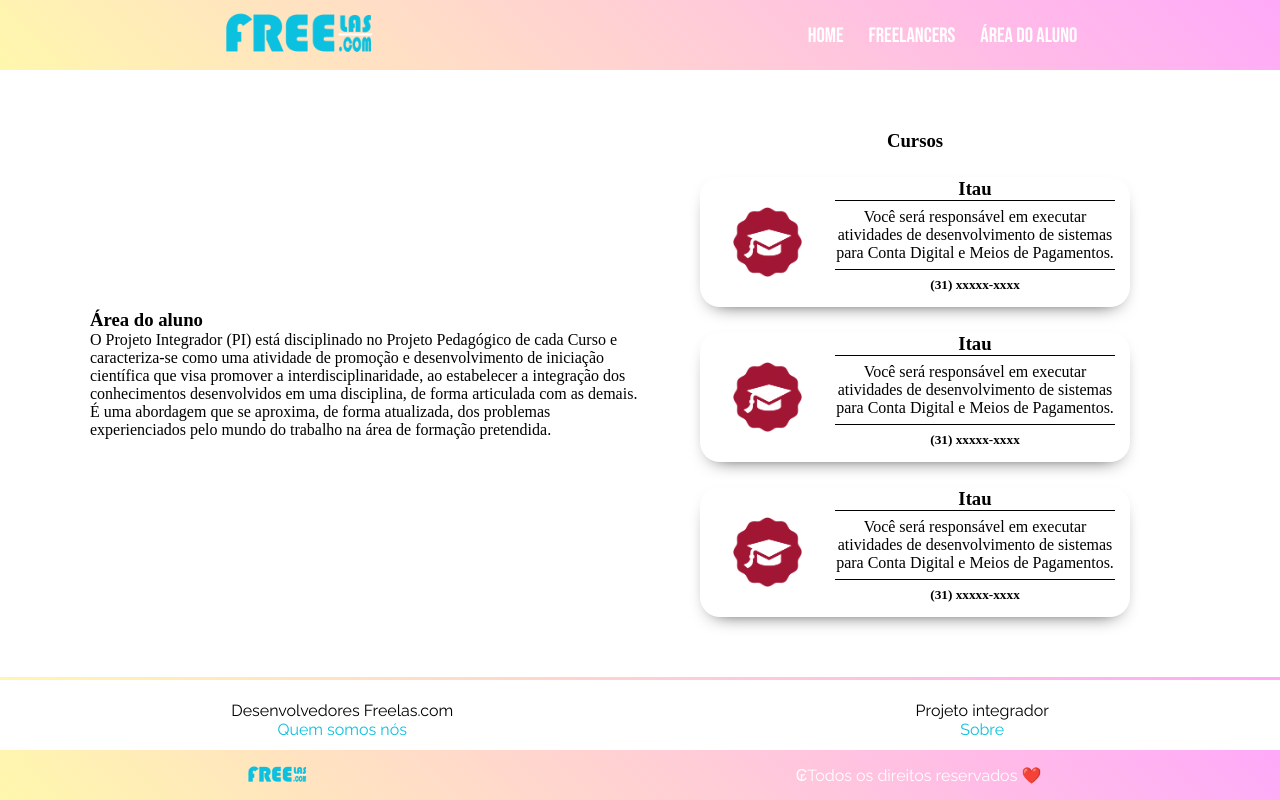
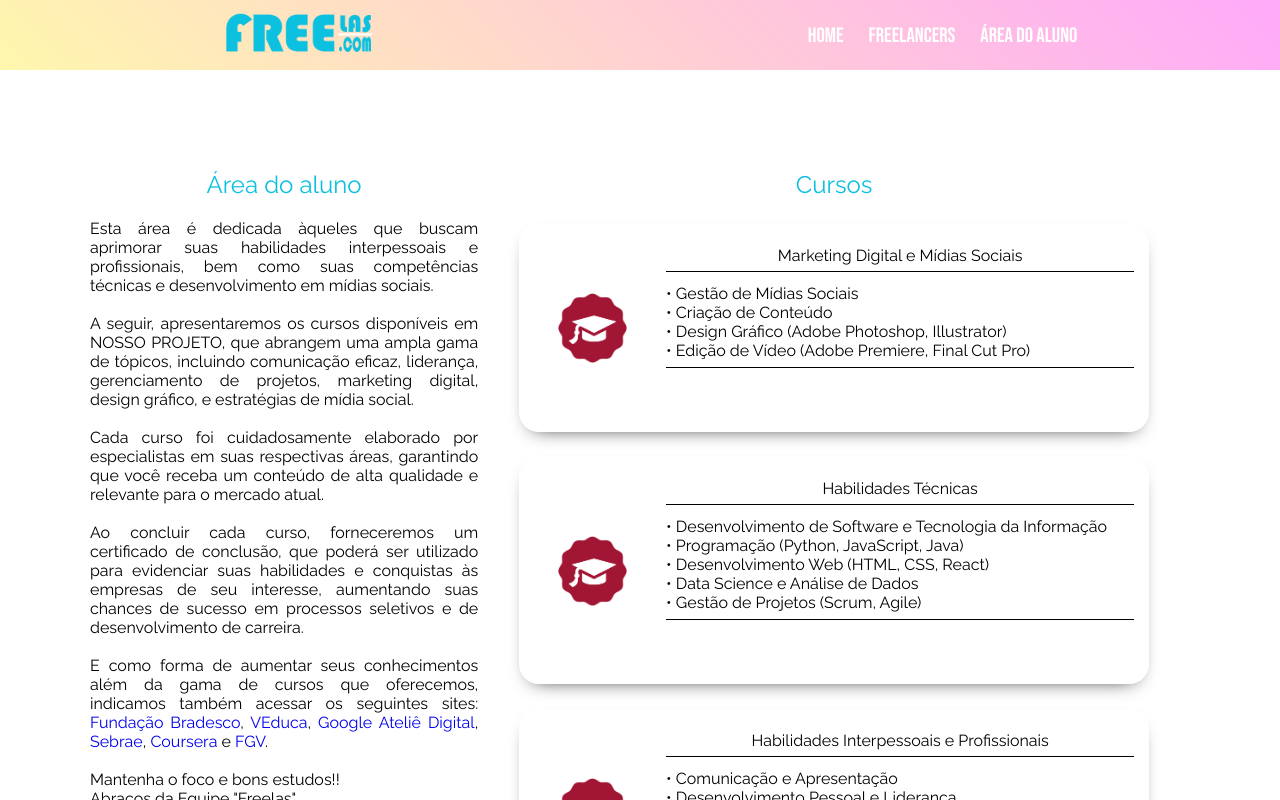
Before and after one commit to Samue1-Martins/freelas.com, a React (Vite) app: page /area-aluno in a window 1280 px wide. Shown: the top 800 px of the page. Built offline with nearby package versions, Linux system fonts and the light colour scheme.

Commit message:
feat: adding features

```diff
--- /dev/null
+++ b/src/components/CardCurso/CardCurso.css
@@ -0,0 +1,57 @@
+.cardCurso {
+    width: 600px;
+    background-color: blue;
+    display: flex;
+    align-items: center;
+    flex-direction: row;
+    background-color: #ffffff;
+    box-shadow: 0 8px 20px -13px #000000;
+    border-radius: 20px;
+    padding: 15px;
+    margin-top: 25px;
+    gap: 15px;
+}
+
+.cardLogo {
+    height: 70px;
+    width: 150px;
+    display: flex;
+    justify-content: center;
+    align-items: center;
+}
+
+.cardLogo img {
+    height: 100%;
+}
+
+.cardDescrição {
+    width: 100%;
+    margin: 0px 0px 5px 0px;
+}
+
+.cardDescriçãoEmpresa {
+    text-align: center;
+    border-bottom: 1px solid #000000;
+    height: 25px;
+    padding: 7px 0px 0px 0px;
+    margin: 0px 0px 5px 0px;
+    gap: 5px;
+}
+
+.cardDescriçãoVaga {
+    padding: 7px 0px 7px 0px;
+    text-align: center;
+}
+
+.cardDescriçãoContato {
+    height: 30px;
+    text-align: center;
+    padding: 7px 0px 7px 0px;
+}
+
+h4,
+h5 {
+    font-family: "Raleway", sans-serif;
+    font-size: 1em;
+    font-weight: 400;
+}
--- /dev/null
+++ b/src/components/CardCurso/CardCurso.jsx
@@ -0,0 +1,78 @@
+import React from "react";
+import './CardCurso.css'
+import logoCurso from '../../assets/Images/logoCurso.png'
+
+function CardCurso() {
+    return (
+        <>
+            <div className="cardCurso">
+                <div className="cardLogo">
+                    <img src={logoCurso} alt="" />
+                </div>
+                <div className="cardDescrição">
+                    <div className="cardDescriçãoEmpresa">
+                        <h4>Marketing Digital e Mídias Sociais</h4>
+                    </div>
+                    <div className="cardDescriçãoVaga">
+                        <p>
+                            •	Gestão de Mídias Sociais <br />
+                            •	Criação de Conteúdo <br />
+                            •	Design Gráfico (Adobe Photoshop, Illustrator)<br />
+                            •	Edição de Vídeo (Adobe Premiere, Final Cut Pro)
+                        </p>
+                    </div>
+                    <div className="cardDescriçãoContato">
+                        {/* <h5>(31) xxxxx-xxxx</h5> */}
+                    </div>
+                </div>
+            </div>
+
+            <div className="cardCurso">
+                <div className="cardLogo">
+                    <img src={logoCurso} alt="" />
+                </div>
+                <div className="cardDescrição">
+                    <div className="cardDescriçãoEmpresa">
+                        <h4>Habilidades Técnicas</h4>
+                    </div>
+                    <div className="cardDescriçãoVaga">
+                        <p>
+                            •	Desenvolvimento de Software e Tecnologia da Informação <br />
+                            •	Programação (Python, JavaScript, Java) <br />
+                            •	Desenvolvimento Web (HTML, CSS, React) <br />
+                            •	Data Science e Análise de Dados <br />
+                            •	Gestão de Projetos (Scrum, Agile)
+                        </p>
+                    </div>
+                    <div className="cardDescriçãoContato">
+                        {/* <h5>(31) xxxxx-xxxx</h5> */}
+                    </div>
+                </div>
+            </div>
+
+            <div className="cardCurso">
+                <div className="cardLogo">
+                    <img src={logoCurso} alt="" />
+                </div>
+                <div className="cardDescrição">
+                    <div className="cardDescriçãoEmpresa">
+                        <h4>Habilidades Interpessoais e Profissionais</h4>
+                    </div>
+                    <div className="cardDescriçãoVaga">
+                        <p>
+                            •	Comunicação e Apresentação <br />
+                            •	Desenvolvimento Pessoal e Liderança <br />
+                            •	Empreendedorismo e Inovação <br />
+                            •	Preparação para o Mercado de Trabalho
+                        </p>
+                    </div>
+                    <div className="cardDescriçãoContato">
+                        {/* <h5>(31) xxxxx-xxxx</h5> */}
+                    </div>
+                </div>
+            </div>
+        </>
+    )
+}
+
+export default CardCurso
--- a/src/components/CardTrabalhos/CardTrabalho.jsx
+++ b/src/components/CardTrabalhos/CardTrabalho.jsx
@@ -1,21 +1,49 @@
 import React from "react";
 import './CardTrabalho.css'
 import logoCurso from '../../assets/Images/logoCurso.png'
+import logoPerfume from '../../assets/Images/logoPerfume.png'
 
 function cardTrabalho() {
     return (
         <>
-        <div className="card">
+            <div className="card">
                 <div className="cardLogo">
                     <img src={logoCurso} alt="" />
                 </div>
                 <div className="cardDescrição">
                     <div className="cardDescriçãoEmpresa">
-                        <h3>Itau</h3>
+                        <h3>Habilidades Técnicas</h3>
                     </div>
                     <div className="cardDescriçãoVaga">
-                        <p>Você será responsável em executar atividades de desenvolvimento de sistemas para Conta Digital e Meios de Pagamentos.
-                            </p>
+                        <p>
+                            •	Desenvolvimento de Software e Tecnologia da Informação <br />
+                            •	Programação (Python, JavaScript, Java) <br />
+                            •	Desenvolvimento Web (HTML, CSS, React) <br />
+                            •	Data Science e Análise de Dados <br />
+                            •	Gestão de Projetos (Scrum, Agile)
+                        </p>
+                    </div>
+                    <div className="cardDescriçãoContato">
+                        <h5>(31) xxxxx-xxxx</h5>
+                    </div>
+                </div>
+            </div>
+
+            <div className="card">
+                <div className="cardLogo">
+                    <img src={logoPerfume} alt="" />
+                </div>
+                <div className="cardDescrição">
+                    <div className="cardDescriçãoEmpresa">
+                        <h3>Glamour Avenue</h3>
+                    </div>
+                    <div className="cardDescriçãoVaga">
+                        <p>
+                            Atendente temporaria no Glamour Avenue
+                            Horário: 08:00 as 16:00
+                            <br></br>
+                            Segunda a sábado
+                        </p>
                     </div>
                     <div className="cardDescriçãoContato">
                         <h5>(31) xxxxx-xxxx</h5>
--- a/src/components/screens/AreaAluno/AreaAluno.css
+++ b/src/components/screens/AreaAluno/AreaAluno.css
@@ -3,21 +3,22 @@
     flex-direction: row;
     flex: 1;
     justify-content: space-evenly;
-    align-items: center;
     margin-bottom: 20px;
     width: 80%;
     height: 100%;
     width: min(100%, 1100px);
     margin: 0 auto;
+    padding-top: 100px;
 }
 
 .area1{
     display: flex;
     justify-content: flex-start;
-    align-items: start;
+    align-items: center;
     flex-direction: column;
-    width: 100%;
+    width: 600px;
     height: 100%;
+    gap: 20px;
 }
 
 .area2{
@@ -28,3 +29,17 @@
     width: 100%;
     height: 100%;
 }
+
+h3{
+    font-family: "Raleway", sans-serif;
+    font-size: 1.5em;
+    font-weight: 400;
+    color: #0CC0DF;
+}
+
+p{
+    font-family: "Raleway", sans-serif;
+    font-size: 1em;
+    font-weight: 400;
+    text-align: justify;
+}
--- a/src/components/screens/AreaAluno/AreaAluno.jsx
+++ b/src/components/screens/AreaAluno/AreaAluno.jsx
@@ -1,6 +1,6 @@
 import React from "react";
 import './AreaAluno.css'
-import CardTrabalho from "../../CardTrabalhos/CardTrabalho";
+import CardCurso from "../../CardCurso/CardCurso";
 
 
 function AreaAluno() {
@@ -10,25 +10,37 @@
                 <h3>Área do aluno</h3>
                 <div>
                     <p>
-                        O Projeto Integrador (PI) está disciplinado no Projeto Pedagógico de cada Curso e
-                        caracteriza-se como uma atividade de promoção e desenvolvimento de iniciação científica
-                        que visa promover a interdisciplinaridade, ao estabelecer a integração dos conhecimentos
-                        desenvolvidos em uma disciplina, de forma articulada com as demais. É uma abordagem que
-                        se aproxima, de forma atualizada, dos problemas experienciados pelo mundo do trabalho na
-                        área de formação pretendida.
+                        Esta área é dedicada àqueles que buscam aprimorar suas habilidades interpessoais e profissionais, bem como suas competências técnicas e desenvolvimento em mídias sociais.
+                        <br />
+                        <br />
+                        A seguir, apresentaremos os cursos disponíveis em NOSSO PROJETO, que abrangem uma ampla gama de tópicos, incluindo comunicação eficaz, liderança, gerenciamento de projetos, marketing digital, design gráfico, e estratégias de mídia social.
+                        <br />
+                        <br />
+                        Cada curso foi cuidadosamente elaborado por especialistas em suas respectivas áreas, garantindo que você receba um conteúdo de alta qualidade e relevante para o mercado atual.
+                        <br />
+                        <br />
+                        Ao concluir cada curso, forneceremos um certificado de conclusão, que poderá ser utilizado para evidenciar suas habilidades e conquistas às empresas de seu interesse, aumentando suas chances de sucesso em processos seletivos e de desenvolvimento de carreira.
+                        <br />
+                        <br />
+                        E como forma de aumentar seus conhecimentos além da gama de cursos que oferecemos, indicamos também acessar os seguintes sites:
+                        <a href="https://www.ev.org.br/" target="_blank"> Fundação Bradesco</a>,
+                        <a href="https://veduca.org/" target="_blank"> VEduca</a>,
+                        <a href="https://cresca.withgoogle.com/intl/pt-br/certificates/" target="_blank"> Google Ateliê Digital</a>,
+                        <a href="https://sebrae.com.br/sites/PortalSebrae/cursosonline" target="_blank"> Sebrae</a>,
+                        <a href="https://www.coursera.org/courses" target="_blank"> Coursera</a> e
+                        <a href="https://educacao-executiva.fgv.br/cursos/gratuitos" target="_blank"> FGV</a>.
+                        <br />
+                        <br />
+                        Mantenha o foco e bons estudos!!
+                        <br />
+                        Abraços da Equipe "Freelas".
                     </p>
                 </div>
             </div>
             <div className="area2">
                 <h3>Cursos</h3>
                 <div>
-                    <CardTrabalho />
-                </div>
-                <div>
-                    <CardTrabalho />
-                </div>
-                <div>
-                    <CardTrabalho />
+                    <CardCurso />
                 </div>
             </div>
         </div>
--- a/src/components/screens/Freelancers/Freelancers.jsx
+++ b/src/components/screens/Freelancers/Freelancers.jsx
@@ -7,9 +7,6 @@
     return(
         <div className="cardTrabalhoTela">
             <CardTrabalho />
-            <CardTrabalho />
-            <CardTrabalho />
-            <CardTrabalho />
         </div>
     )
 }
```
Also changed, not shown: src/components/CardFotos/CardFotos.jsx (+9 -13 lines), src/assets/Images/logoPerfume.png (added).
